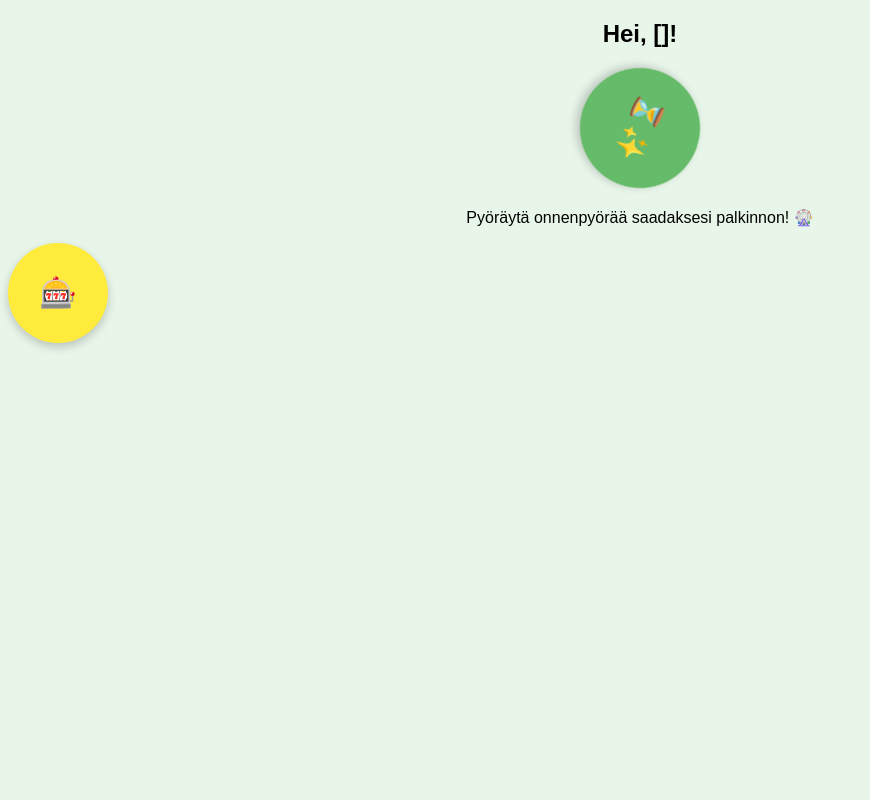
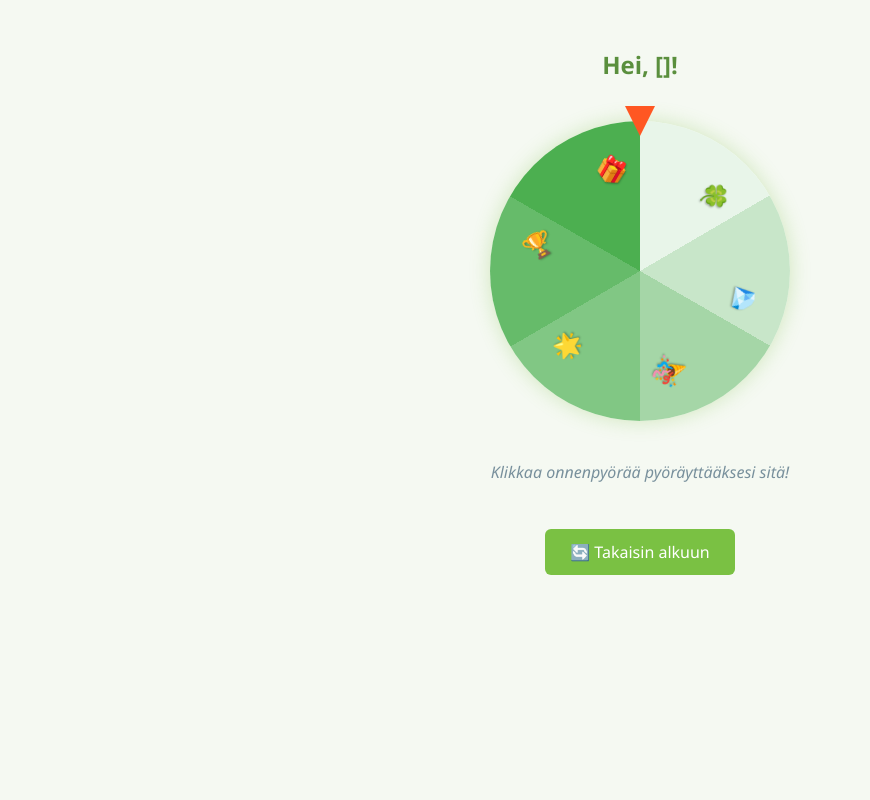
Before and after one commit to y4ng26/hieno-lomake, a Flask app: template templates/vastaus.html in a window 1280 px wide. Shown: the whole page, without its empty margins (0-870 px from the left). Run offline with Flask 3, Linux system fonts and the light colour scheme; the template is opened without the code that fills it: most values are stand-ins (such as "Sample title", 1, 10 or a date in 2020); some libraries are stand-ins or nearby versions.

Commit message:
uusnäkymä

```diff
--- a/templates/vastaus.html
+++ b/templates/vastaus.html
@@ -6,140 +6,238 @@
     <title>Vastaus</title>
     <style>
         body {
-            font-family: Arial, sans-serif;
+            font-family: 'Segoe UI', Tahoma, Geneva, Verdana, sans-serif;
             text-align: center;
-            background-color: #e8f5e9; /* Vaalea vihreä tausta */
+            background-color: #f5f9f2;
+            color: #4a6b3b;
+            padding: 20px;
+            overflow-x: hidden;
+            position: relative;
         }
-        .timer-container {
+
+        h2 {
+            color: #5a8f3d;
+            margin-bottom: 30px;
+        }
+
+        /* Onnenpyörän säännöt */
+        .wheel-container {
             position: relative;
-            width: 120px;
-            height: 120px;
-            margin: 20px auto;
+            width: 300px;
+            height: 300px;
+            margin: 40px auto;
+            z-index: 10;
         }
-        .timer-circle {
-            width: 120px;
-            height: 120px;
+
+        .wheel {
+            width: 100%;
+            height: 100%;
             border-radius: 50%;
-            background-color: #a5d6a7; /* Pastellinvihreä */
+            background: conic-gradient(
+                #e8f5e9 0% 16.6%,
+                #c8e6c9 16.6% 33.3%,
+                #a5d6a7 33.3% 50%,
+                #81c784 50% 66.6%,
+                #66bb6a 66.6% 83.3%,
+                #4caf50 83.3% 100%
+            );
+            position: relative;
+            box-shadow: 0 0 20px rgba(122, 193, 67, 0.3);
+            transition: transform 5s cubic-bezier(0.17, 0.67, 0.12, 0.99);
+            transform: rotate(0deg);
+            cursor: pointer;
+        }
+
+        .wheel::after {
+            content: '';
+            position: absolute;
+            width: 30px;
+            height: 30px;
+            background-color: #ff5722;
+            top: -15px;
+            left: 50%;
+            transform: translateX(-50%);
+            clip-path: polygon(50% 100%, 0 0, 100% 0);
+            z-index: 10;
+        }
+
+        .wheel-section {
+            position: absolute;
+            width: 50%;
+            height: 50%;
+            transform-origin: bottom right;
             display: flex;
             align-items: center;
             justify-content: center;
+            font-size: 24px;
+            font-weight: bold;
+            color: white;
+            text-shadow: 1px 1px 2px rgba(0,0,0,0.3);
+        }
+
+        .result-container {
+            margin-top: 30px;
+            padding: 20px;
+            background-color: #e8f5e9;
+            border-radius: 10px;
+            display: inline-block;
+            max-width: 80%;
+            position: relative;
+            z-index: 10;
+        }
+
+        .result {
             font-size: 28px;
             font-weight: bold;
             color: #2e7d32;
-            position: absolute;
-            animation: rotate 5s linear infinite;
-            box-shadow: 0 4px 10px rgba(0, 0, 0, 0.2);
+            margin: 10px 0;
+        }
+
+        .congrats {
+            font-size: 20px;
+            color: #5a8f3d;
+            margin-top: 15px;
+        }
+
+        #back-link {
+            display: inline-block;
+            margin-top: 30px;
+            padding: 12px 25px;
+            background-color: #7ac143;
+            color: white;
+            text-decoration: none;
+            border-radius: 6px;
+            font-weight: 500;
             transition: background-color 0.3s;
+            position: relative;
+            z-index: 10;
         }
-        @keyframes rotate {
-            0% { transform: rotate(0deg); }
-            100% { transform: rotate(360deg); }
+
+        #back-link:hover {
+            background-color: #5a8f3d;
         }
-        .timer-circle.done {
-            background-color: #66bb6a; /* Muuttuu kirkkaammaksi lopussa */
-            color: white;
+
+        .spinning-text {
+            margin-top: 20px;
+            font-style: italic;
+            color: #78909c;
+            position: relative;
+            z-index: 10;
         }
-        #back-link {
-            display: none;
-            margin-top: 20px;
-            font-size: 18px;
-            text-decoration: none;
-            color: white;
-            background-color: #388e3c;
-            padding: 10px 15px;
-            border-radius: 8px;
-            transition: background 0.3s;
-        }
-        #back-link:hover {
-            background-color: #2e7d32;
-        }
-        /* Onnenpyörän tyylit */
-        .wheel-container {
-            display: none;
-            margin-top: 20px;
-        }
-        .wheel {
-            width: 100px;
-            height: 100px;
-            border-radius: 50%;
-            background-color: #ffeb3b;
-            display: flex;
-            align-items: center;
-            justify-content: center;
-            font-size: 30px;
-            font-weight: bold;
-            color: #ff9800;
-            box-shadow: 0 4px 10px rgba(0, 0, 0, 0.2);
-            cursor: pointer;
-            transition: transform 1s ease-in-out;
-        }
-        .wheel.spinning {
-            transform: rotate(720deg);
-        }
-        #prize {
-            font-size: 24px;
-            margin-top: 10px;
-        }
-        #congrats {
-            font-size: 22px;
-            margin-top: 15px;
-            font-weight: bold;
-            color: #388e3c;
+
+        canvas {
+            position: fixed;
+            top: 0;
+            left: 0;
+            width: 100%;
+            height: 100%;
+            pointer-events: none;
+            z-index: 5;
         }
     </style>
 </head>
 <body>
     <h2>Hei, {{ nimi }}!</h2>
 
-    <div class="timer-container">
-        <div class="timer-circle" id="timer">5</div>
+    <div class="wheel-container">
+        <div class="wheel" id="wheel">
+            <div class="wheel-section" style="transform: rotate(30deg)">🎁</div>
+            <div class="wheel-section" style="transform: rotate(90deg)">🍀</div>
+            <div class="wheel-section" style="transform: rotate(150deg)">💎</div>
+            <div class="wheel-section" style="transform: rotate(210deg)">🎉</div>
+            <div class="wheel-section" style="transform: rotate(270deg)">🌟</div>
+            <div class="wheel-section" style="transform: rotate(330deg)">🏆</div>
+        </div>
     </div>
 
-    <!-- Onnenpyörä -->
-    <div class="wheel-container" id="wheel-container">
-        <p>Pyöräytä onnenpyörää saadaksesi palkinnon! 🎡</p>
-        <div class="wheel" id="wheel">🎰</div>
-        <p id="prize"></p>
-        <p id="congrats"></p>
+    <p class="spinning-text">Klikkaa onnenpyörää pyöräyttääksesi sitä!</p>
+
+    <div class="result-container" id="result" style="display: none;">
+        <div class="result" id="prize-result"></div>
+        <div class="congrats" id="congrats-message"></div>
     </div>
 
-    <!-- Linkki takaisin etusivulle -->
     <a href="/" id="back-link">🔄 Takaisin alkuun</a>
 
+    <!-- Lisätty canvas serpenttiinejä varten -->
+    <canvas id="confetti-canvas"></canvas>
+
+    <script src="https://cdn.jsdelivr.net/npm/canvas-confetti@1.5.1/dist/confetti.browser.min.js"></script>
     <script>
-        let count = 5;
-        let timerElement = document.getElementById('timer');
-        let backLink = document.getElementById('back-link');
-        let wheelContainer = document.getElementById('wheel-container');
-        let wheel = document.getElementById('wheel');
-        let prizeText = document.getElementById('prize');
-        let congratsText = document.getElementById('congrats');
+        const wheel = document.getElementById('wheel');
+        const resultContainer = document.getElementById('result');
+        const prizeResult = document.getElementById('prize-result');
+        const congratsMessage = document.getElementById('congrats-message');
 
-        let prizes = ["🎉", "🎁", "💎", "🍀", "🔥", "🌟", "🎈", "🍫", "🎶", "🏆"];
+        const prizes = [
+            { emoji: "🎁", name: "Palkinto 1", message: "Voitit pienen yllätyksen!" },
+            { emoji: "🍀", name: "Onnenpalkinto", message: "OMGGG! Löysit neliapilan!" },
+            { emoji: "💎", name: "Jättipotti", message: "HELL YEAHH! Voitit timantin!" },
+            { emoji: "🎉", name: "Juhlapalkinto", message: "Hienoa! Syytä juhlia!" },
+            { emoji: "🌟", name: "Tähtipalkinto", message: "WOAHH! Olet tähti!" },
+            { emoji: "🏆", name: "Pääpalkinto", message: "BAZINGA! Voitit kultamitalin!" }
+        ];
 
-        let countdown = setInterval(() => {
-            count--;
-            timerElement.textContent = count;
+        let canSpin = true;
 
-            if (count <= 0) {
-                clearInterval(countdown);
-                timerElement.textContent = "⏳✨";
-                timerElement.classList.add("done");
-                wheelContainer.style.display = "block"; // Näytetään onnenpyörä
+        function fireConfetti() {
+            // Vihreä teema serpenttiineihin
+            const colors = ['#a5d6a7', '#81c784', '#66bb6a', '#4caf50', '#7ac143'];
+
+            confetti({
+                particleCount: 150,
+                angle: 60,
+                spread: 55,
+                origin: { x: 0 },
+                colors: colors
+            });
+
+            confetti({
+                particleCount: 150,
+                angle: 120,
+                spread: 55,
+                origin: { x: 1 },
+                colors: colors
+            });
+
+            // Lisää satunnaisia serpenttiinejä koko ruudulle
+            for (let i = 0; i < 5; i++) {
+                setTimeout(() => {
+                    confetti({
+                        particleCount: 50,
+                        spread: 100,
+                        origin: { y: 0.6 },
+                        colors: colors,
+                        scalar: 1.2
+                    });
+                }, i * 300);
             }
-        }, 1000);
+        }
 
-        wheel.addEventListener("click", () => {
-            wheel.classList.add("spinning");
+        wheel.addEventListener('click', () => {
+            if (!canSpin) return;
+
+            canSpin = false;
+            resultContainer.style.display = 'none';
+
+            // Satunnainen pyöräytys (5-10 kierrosta + satunnainen loppukulma)
+            const spinDegrees = 1800 + Math.floor(Math.random() * 1800);
+            const finalRotation = spinDegrees % 360;
+            const prizeIndex = Math.floor((360 - finalRotation) / 60) % 6;
+
+            wheel.style.transform = `rotate(${spinDegrees}deg)`;
+
             setTimeout(() => {
-                wheel.classList.remove("spinning");
-                let prize = prizes[Math.floor(Math.random() * prizes.length)];
-                wheel.textContent = prize;
-                prizeText.textContent = "Voitit: " + prize;
-                congratsText.textContent = "Onneksi olkoon, {{ nimi }}! 🎊";
-                backLink.style.display = "inline-block"; // Näytetään takaisin-linkki
-            }, 2000);
+                const prize = prizes[prizeIndex];
+                prizeResult.innerHTML = `${prize.emoji} ${prize.name}`;
+                congratsMessage.textContent = `${prize.message} ${prize.emoji}`;
+                resultContainer.style.display = 'inline-block';
+
+                // Laukaistaan serpenttiinit voiton yhteydessä
+                fireConfetti();
+
+                canSpin = true;
+            }, 5000);
         });
     </script>
 </body>
```
